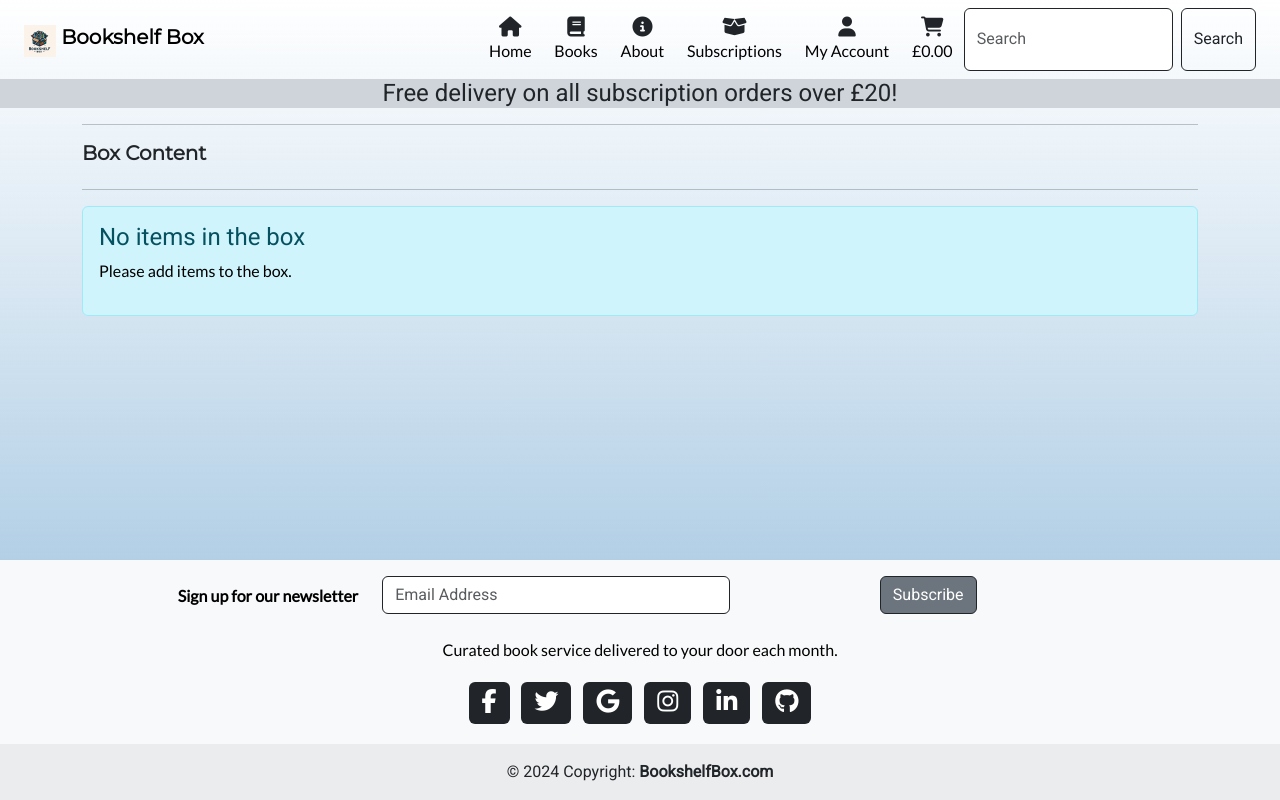
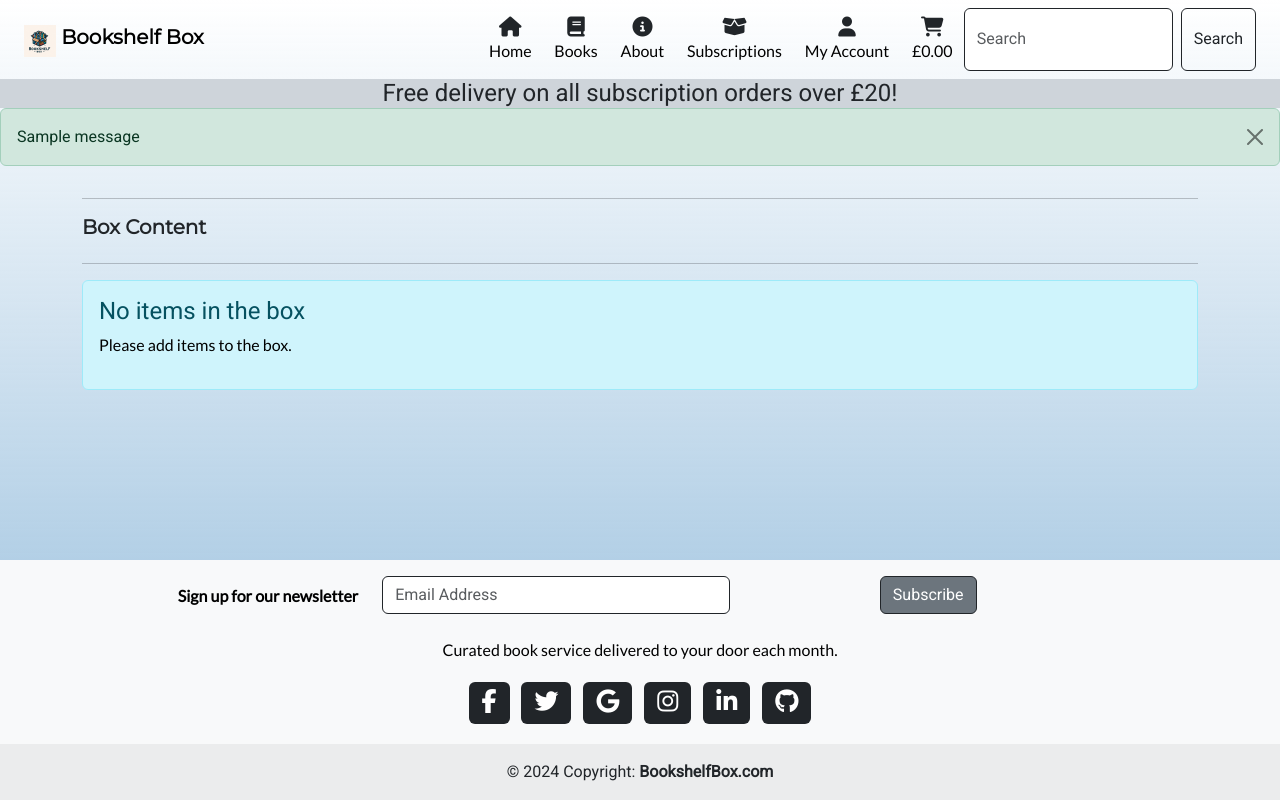
Before and after one commit to JusJae/ci-ms4-bookshelf-box, a Django app: page /boxes/ in a window 1280 px wide. Run offline with Django 3.2, Linux system fonts and the light colour scheme; tables that the repository leaves empty hold one stand-in row (values such as "Sample post"); one stand-in notice (Sample message) is shown; some libraries are stand-ins or nearby versions.

Commit message:
fix: update base.html to show messages

```diff
--- a/templates/base.html
+++ b/templates/base.html
@@ -62,7 +62,14 @@
 
   <!-- Alert Messages -->
   {% if messages %}
-  <div class="message-container"></div>
+  <div class="message-container">
+    {% for message in messages %}
+    <div class="alert alert-{{ message.tags }} alert-dismissible fade show" role="alert">
+      {{ message }}
+      <button type="button" class="btn-close" data-bs-dismiss="alert" aria-label="Close"></button>
+    </div>
+    {% endfor %}
+  </div>
   {% endif %}
 
   {% block page_header %}
```
